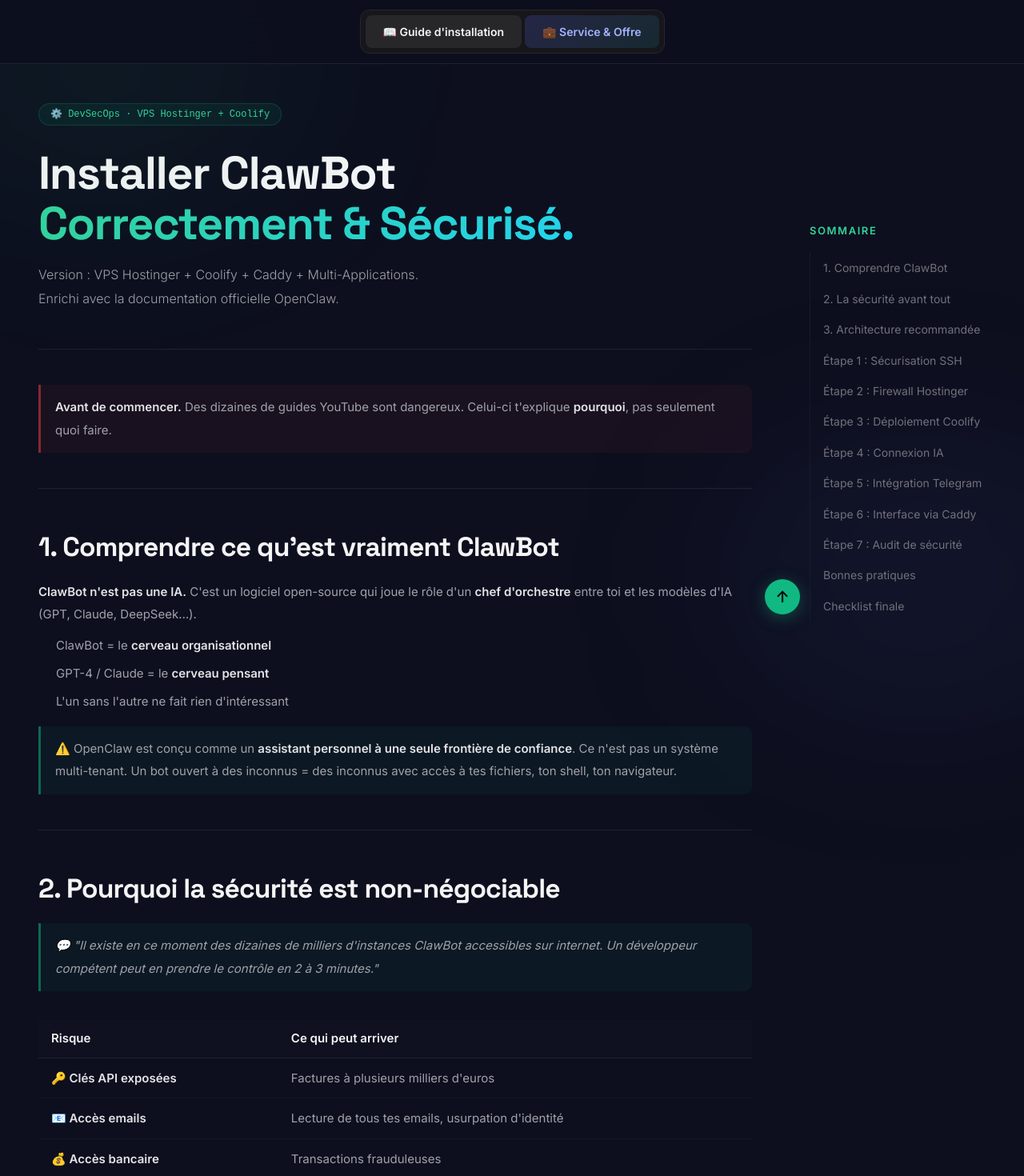
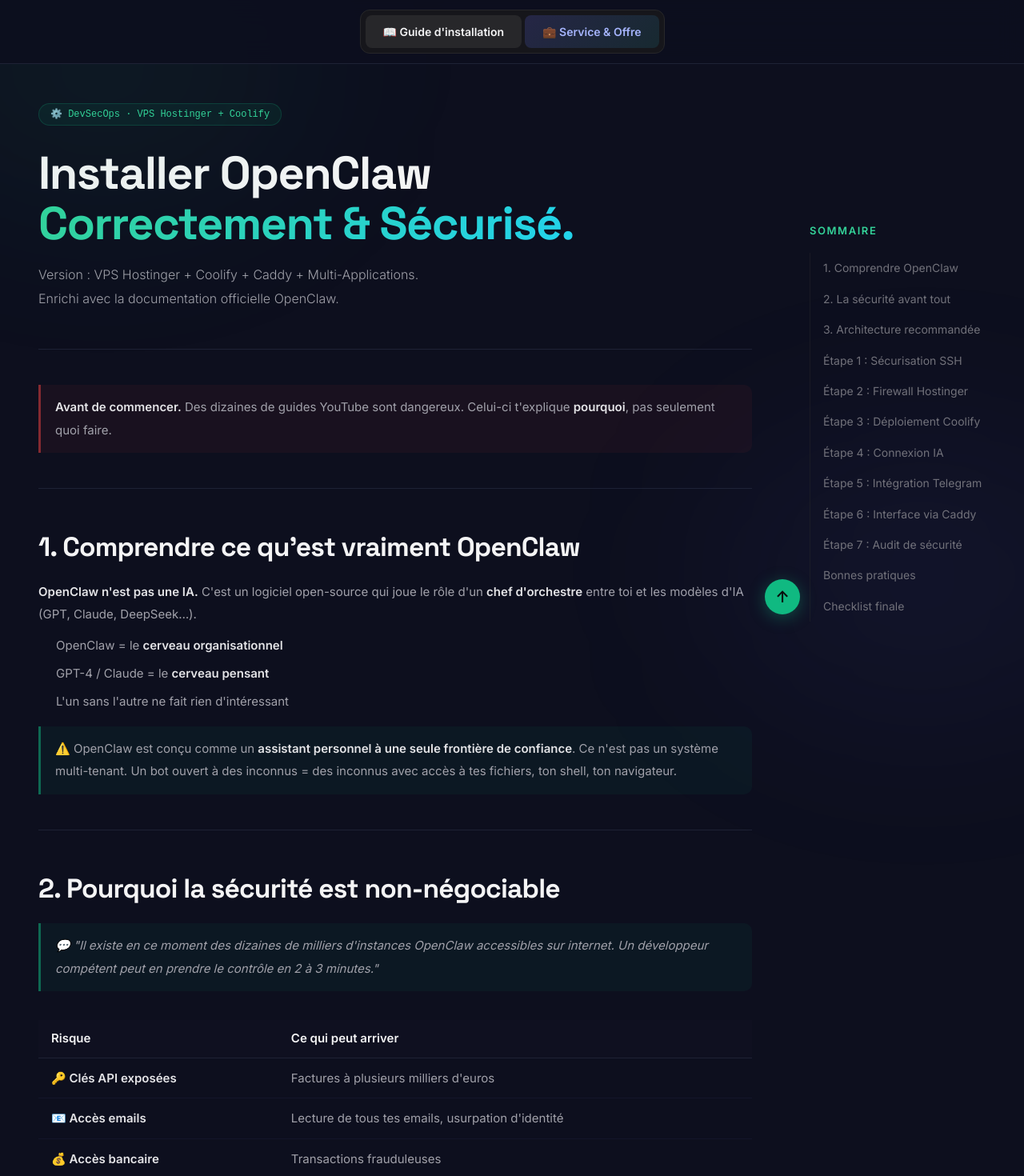
Before and after one commit to iastabledam/Daemon-Openclaw, a React (Vite) app: page / in a window 1280 px wide. Shown: the top 1470 px of the page at 80% size. Built offline with nearby package versions, Linux system fonts and the light colour scheme.

Commit message:
feat: rename ClawBot to OpenClaw

```diff
--- a/src/App.tsx
+++ b/src/App.tsx
@@ -156,7 +156,7 @@
 
 /* ─── TOC ─── */
 const TOC = [
-  {id:"comprendre",   label:"1. Comprendre ClawBot"},
+  {id:"comprendre",   label:"1. Comprendre OpenClaw"},
   {id:"securite",     label:"2. La sécurité avant tout"},
   {id:"architecture", label:"3. Architecture recommandée"},
   {id:"etape1",       label:"Étape 1 : Sécurisation SSH"},
@@ -179,7 +179,7 @@
       <article>
         <div style={{marginBottom:48}}>
           <div style={S.badge}>⚙️ DevSecOps · VPS Hostinger + Coolify</div>
-          <h1 style={S.h1}>Installer ClawBot<br/><span style={S.grad}>Correctement & Sécurisé.</span></h1>
+          <h1 style={S.h1}>Installer OpenClaw<br/><span style={S.grad}>Correctement & Sécurisé.</span></h1>
           <p style={{...S.p,fontSize:16,maxWidth:560,fontWeight:300}}>Version : VPS Hostinger + Coolify + Caddy + Multi-Applications.<br/>Enrichi avec la documentation officielle OpenClaw.</p>
         </div>
 
@@ -187,10 +187,10 @@
         <div style={S.bqW}><p style={{...S.p,margin:0}}><B c="Avant de commencer."/> Des dizaines de guides YouTube sont dangereux. Celui-ci t'explique <B c="pourquoi"/>, pas seulement quoi faire.</p></div>
 
         <hr style={S.hr}/>
-        <h2 id="comprendre" style={S.h2}>1. Comprendre ce qu'est vraiment ClawBot</h2>
-        <p style={S.p}><B c="ClawBot n'est pas une IA."/> C'est un logiciel open-source qui joue le rôle d'un <B c="chef d'orchestre"/> entre toi et les modèles d'IA (GPT, Claude, DeepSeek…).</p>
+        <h2 id="comprendre" style={S.h2}>1. Comprendre ce qu'est vraiment OpenClaw</h2>
+        <p style={S.p}><B c="OpenClaw n'est pas une IA."/> C'est un logiciel open-source qui joue le rôle d'un <B c="chef d'orchestre"/> entre toi et les modèles d'IA (GPT, Claude, DeepSeek…).</p>
         <ul style={S.ul}>
-          <li style={S.li}>ClawBot = le <B c="cerveau organisationnel"/></li>
+          <li style={S.li}>OpenClaw = le <B c="cerveau organisationnel"/></li>
           <li style={S.li}>GPT-4 / Claude = le <B c="cerveau pensant"/></li>
           <li style={S.li}>L'un sans l'autre ne fait rien d'intéressant</li>
         </ul>
@@ -198,7 +198,7 @@
 
         <hr style={S.hr}/>
         <h2 id="securite" style={S.h2}>2. Pourquoi la sécurité est non-négociable</h2>
-        <div style={S.bq}><p style={{...S.p,margin:0,fontStyle:"italic"}}>💬 "Il existe en ce moment des dizaines de milliers d'instances ClawBot accessibles sur internet. Un développeur compétent peut en prendre le contrôle en 2 à 3 minutes."</p></div>
+        <div style={S.bq}><p style={{...S.p,margin:0,fontStyle:"italic"}}>💬 "Il existe en ce moment des dizaines de milliers d'instances OpenClaw accessibles sur internet. Un développeur compétent peut en prendre le contrôle en 2 à 3 minutes."</p></div>
         <div style={{overflowX:"auto"}}>
           <table style={S.tbl}>
             <thead><tr><th style={S.th}>Risque</th><th style={S.th}>Ce qui peut arriver</th></tr></thead>
```
